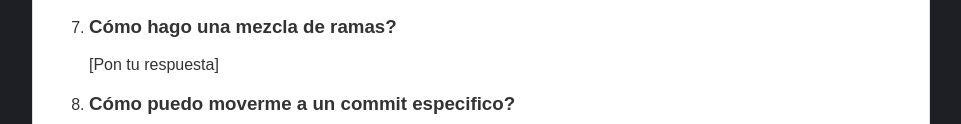
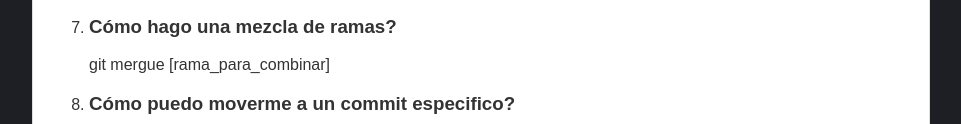
Before and after one commit to ticsacademy/examen-github, a plain HTML site: page index.html in a window 1280 px wide. Shown: the part 627-751 px from the top of the page, without its empty margins (159-1120 px from the left). Drawn offline with Linux system fonts and the light colour scheme.

Commit message:
Septima Respuesta #7

```diff
--- a/index.html
+++ b/index.html
@@ -44,7 +44,7 @@
                 </li>
                 <li>
                     <h3>Cómo hago una mezcla de ramas?</h3>
-                    [Pon tu respuesta]
+                    git mergue [rama_para_combinar]
                 </li>
                 <li>
                     <h3>Cómo puedo moverme a un commit especifico?</h3>
```
